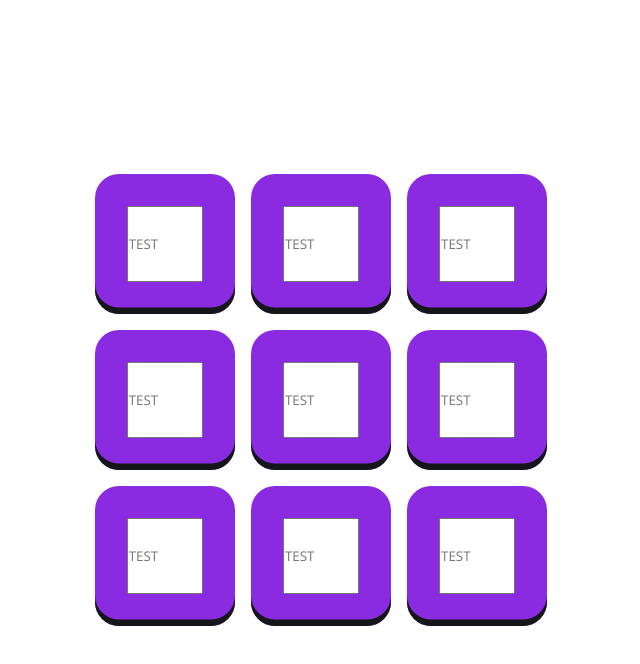
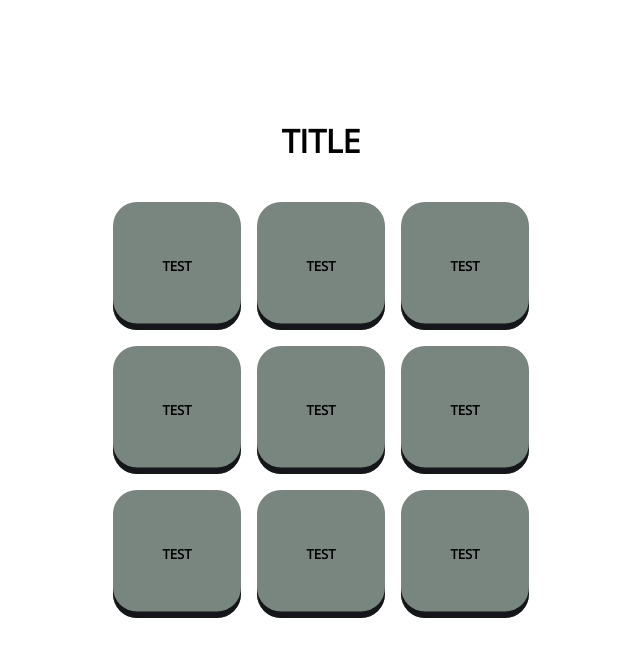
Before and after one commit to AdrianZdankowski/Bingo-generator, a plain HTML site: page index.html in a window 1280 px wide. Both pictures are taken after a click on the button "OK". Shown: the whole page, without its empty margins (319-959 px from the left). Drawn offline with nearby package versions, Linux system fonts and the light colour scheme.

Commit message:
Refactored a bit

```diff
--- a/index.html
+++ b/index.html
@@ -20,12 +20,9 @@
 					<select id="board-size-select">
 						<option value="3" selected="selected">3x3</option>
 						<option value="5">5x5</option>
-						<option value="6">6x6</option>
-						<option value="7">7x7</option>
-						<option value="8">8x8</option>
-						<option value="9">9x9</option>
-						<option value="10">10x10</option>
 					</select>
+
+					<!-- Add switch to customize mode (later) -->
 
 					<label for="board-bg-color">Select board background color</label>
 					<input id="board-bg-color" class="boardOption" type="color" value="#FFFFFF" />
@@ -34,11 +31,12 @@
 					<input id="board-cell-font-color" class="boardOption" type="color" />
 
 					<label for="board-cell-bg-color">Select cell color</label>
-					<input type="color" id="board-cell-bg-color" class="boardOption" value="#FFFFFF" />
+					<input type="color" id="board-cell-bg-color" class="boardOption" value="#798680" />
 
 					<button id="setup-btn">OK</button>
 				</div>
 			</div>
+			<h1 id="board-title">TITLE</h1>
 			<div id="board"></div>
 		</div>
 	</body>
--- a/js/script.js
+++ b/js/script.js
@@ -2,33 +2,41 @@ const setupBtn = document.getElementById("setup-btn")
 const preview = document.getElementById("preview")
 const cellPreview = document.getElementById("cellPreview")
 const boardOptions = document.querySelectorAll(".boardOption")
+const root = document.querySelector(':root')
+const boardTitle = document.getElementById("board-title")
+
+
 
 const handleConfirmation = () => {
     const boardSize = document.getElementById("board-size-select")
-    const boardBgColor = document.getElementById("board-bg-color").value
     const boardCellFontColor = document.getElementById("board-cell-font-color").value
     const boardCellBgColor = document.getElementById("board-cell-bg-color").value
     const board = document.getElementById("board")
 
     document.getElementById("container").remove();
     board.style.setProperty('display', 'grid');
-    board.style.setProperty('grid-template-columns', 'repeat(' + boardSize.value + ', 1fr)');
-    board.style.setProperty('grid-template-rows', 'repeat(' + boardSize.value + ', 1fr)');
+    boardTitle.style.setProperty('display', 'block');
+    root.style.setProperty('--board-size', boardSize.value)
 
     // Zamienić na zmienne css ^^^^
 
     for (let i = 1; i <= (boardSize.value ** 2); i++) {
+
         const cell = document.createElement("div");
-        const inputField = document.createElement("input")
+        const inputField = document.createElement("p")
         cell.id = i
         cell.classList.add("cell");
+        inputField.textContent = "TEST"
+        inputField.setAttribute('contenteditable','true')
+        inputField.style.setProperty('color', boardCellFontColor)
+        cell.style.setProperty('background-color', boardCellBgColor)
         inputField.placeholder = "TEST"
         cell.append(inputField)
         board.append(cell)
+
+        }
     }
 
-
-}
 
 const handleSetupClick = event => {
     const field = event.target
--- a/style.css
+++ b/style.css
@@ -9,12 +9,14 @@
 
 :root {
     --font-clr: #393E46;
+    --board-size: 0;
 }
 
 #main {
     display: flex;
     justify-content: center;
     align-items: center;
+    flex-direction: column;
     height: 100vh;
     width: 100vw;
 }
@@ -125,19 +127,38 @@
     }
 }
 
+#board-title {
+    display: none;
+    margin-bottom: -1.5rem;
+}
+
 #board {
     display: none;
     gap: 1em;
     margin: 4em;
+    grid-template-columns: repeat(var(--board-size),1fr);
+    grid-template-rows: repeat(var(--board-size),1fr);
 }
 
-#board input {
-    width: 10ch;
-    height: 10ch;
+#board p {
+    display: grid;
+    place-content: center;
+    width: 10em;
+    height: 100%;
+    text-align: center;
+    outline: none;
+    font-size: 0.825rem;
+    font-weight: 600;
+    background-color: transparent;
 }
 
 .cell {
-    padding: 2em;
+    display: flex;
+    justify-content: center;
+    align-items: center;
+    width: 8em;
+    height: 8em;
+    padding: 1em;
     border-radius: 1.5em;
     background-color: blueviolet;
     box-shadow: 0 -0.4em inset hsl(220, 7%, 9%);
```
